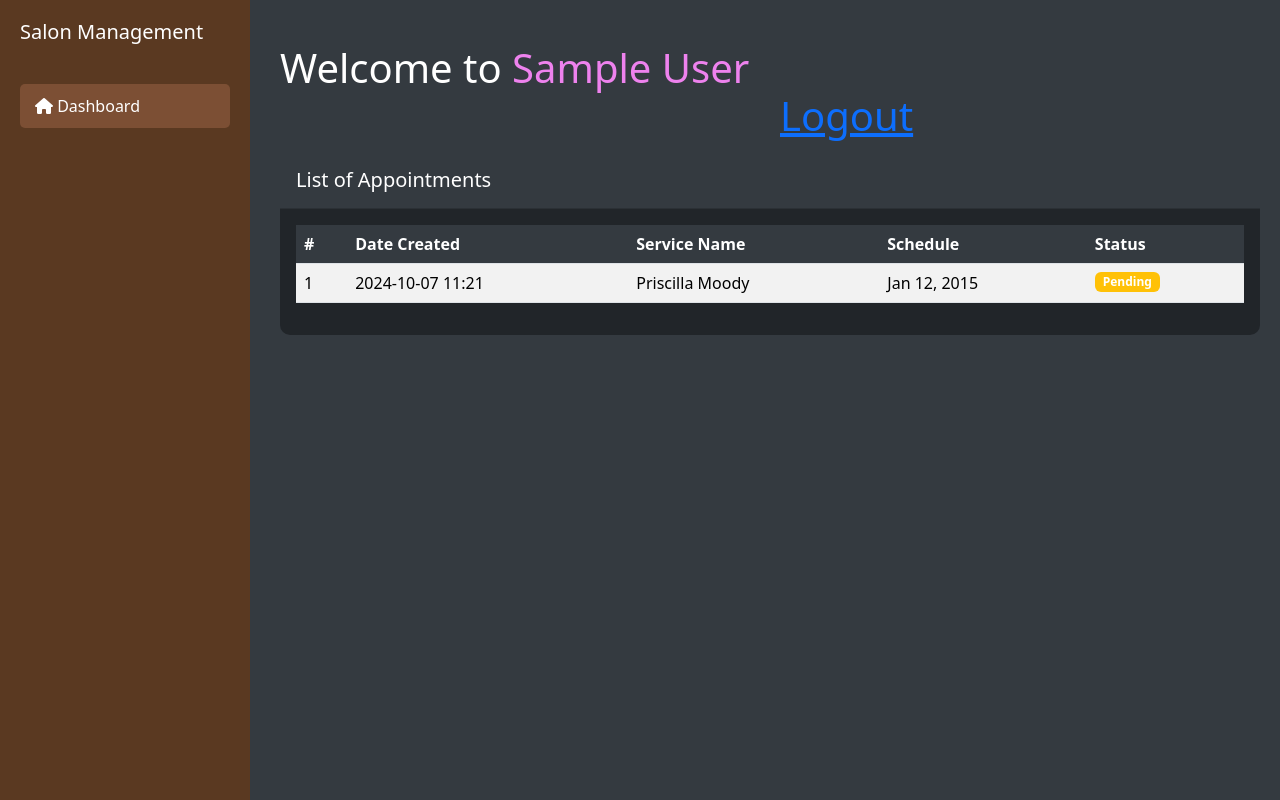
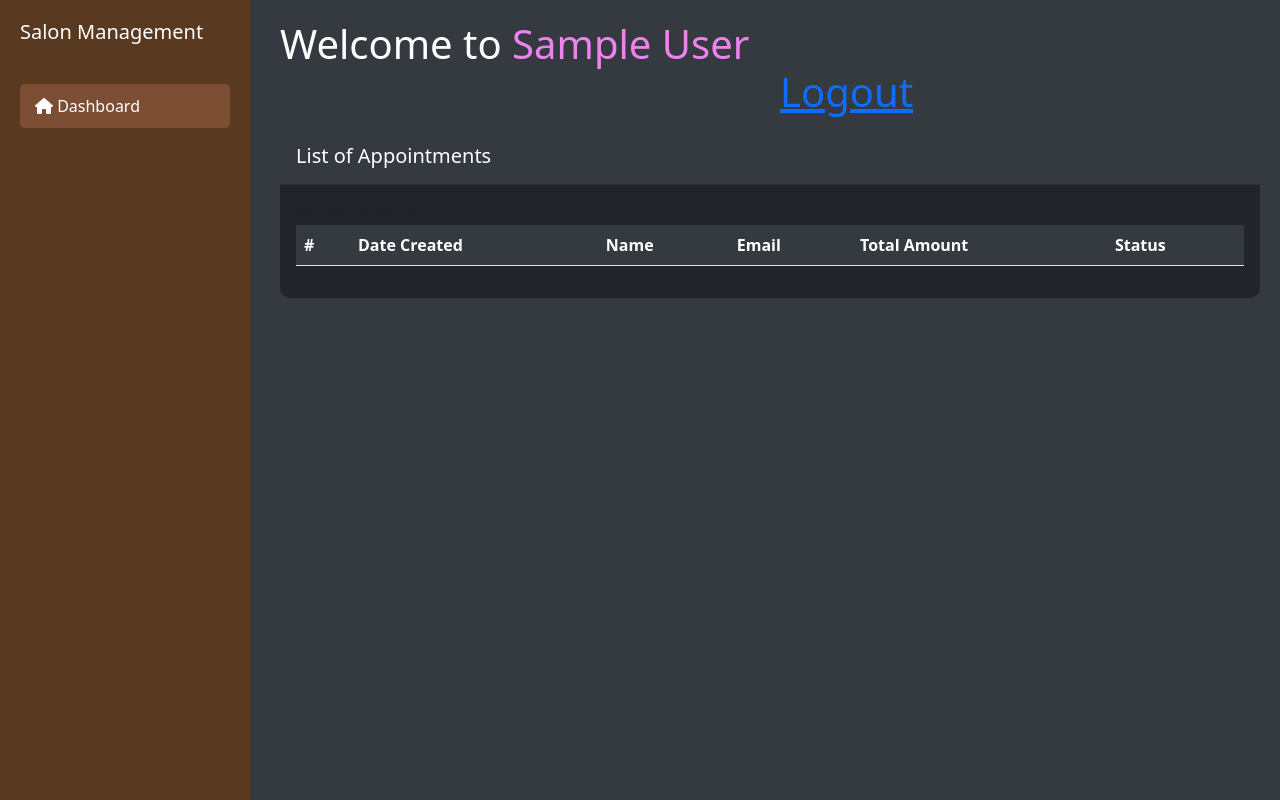
Before and after one commit to Sharifrony725/salune-management-system, a PHP site: page /msms/dashboard.php in a window 1280 px wide. Run offline with PHP 8.4, Linux system fonts and the light colour scheme; the visitor is signed in with stand-in values (Sample User, id 1); data comes from the database, SQL or seed files in the repository; lists and menus that the app fills with data are empty; some libraries are stand-ins or nearby versions.

Commit message:
total amount sum

```diff
--- a/dashboard.php
+++ b/dashboard.php
@@ -7,13 +7,29 @@
     exit();
 }
 
-if (isset($_SESSION['user_name'])) {
-    echo $_SESSION['user_name'];
-} else {
-    echo "Guest";
+$email = $_SESSION['user_email'];
+// Database connection
+$host = 'localhost';
+$db   = 'slms';
+$user = 'root';
+$pass = '';
+
+// Create connection
+$conn = new mysqli($host, $user, $pass, $db);
+
+// Check the connection
+if ($conn->connect_error) {
+    die("Connection failed: " . $conn->connect_error);
 }
 
+        $sql = "SELECT MAX(fullname) as fullname, email,status, SUM(total) as total_sum, MAX(date_created) as last_date
+        FROM appointment_list
+        WHERE status = '1' AND email= '$email'
+        GROUP BY email";
+        $result = $conn->query($sql);
+
     ?>
+
 
 <!DOCTYPE html>
 <html lang="en">
@@ -97,6 +113,16 @@
             color: #fff;
         }
 
+        .table tbody tr {
+            background-color: #495057;
+            color: #fff;
+        }
+
+        .table tbody tr td {
+            background-color: lightblue;
+            color: #fff;
+        }
+
         .table tbody tr:hover {
             background-color: #6c757d;
         }
@@ -117,10 +143,8 @@
     <div class="content">
         <h1>Welcome to <span class="user-name" style="color: violet;">
                 <?php
-                // session_start();
                 if (isset($_SESSION['user_name'])) {
                     echo $_SESSION['user_name'];
-                    // echo $_SESSION['user_email'];
                 } else {
                     echo "Guest";
                 }
@@ -140,24 +164,45 @@
                         <tr>
                             <th>#</th>
                             <th>Date Created</th>
-                            <th>Service Name</th>
-                            <th>Schedule</th>
+                            <th>Name</th>
+                            <th>Email</th>
+                            <th>Total Amount</th>
                             <th>Status</th>
                         </tr>
+                        </tr>
                     </thead>
+
+                        <?php if ($result->num_rows > 0) {
+                        while ($row = $result->fetch_assoc()) { ?>
                              <tbody>
                             <tr>
                                 <td>1</td>
-                            <td>2024-10-07 11:21</td>
-                            <td>Priscilla Moody</td>
-                            <td>Jan 12, 2015</td>
-                            <td><span class="badge bg-warning">Pending</span></td>
+                                <td><?php echo $row['last_date']; ?> </td>
+                                <td><?php echo $row['fullname']?></td>
+                                <td><?php echo $row['email']  ?></td>
+                                <td><?php echo $row['total_sum'] ?></td>
+                                <td>
+                                    <?php if ($row['status'] == 1) { ?>
+                                        <span class="badge btn-primary">Verified</span>
+                                    <?php } else { ?>
+                                        <span class="badge bg-warning">
+                                            Pending</span>
+                                    <?php  } ?>
 
+                                </td>
                             </tr>
                         </tbody>
+                       <?php }
+                   } else {
+                        echo "No results found.";
+                    } ?>
+
                 </table>
+
             </div>
+
         </div>
+
     </div>
 
     <script src="https://cdn.jsdelivr.net/npm/bootstrap@5.3.0-alpha1/dist/js/bootstrap.bundle.min.js"></script>
```
Lines whose indentation alone changed are shown as unchanged.
